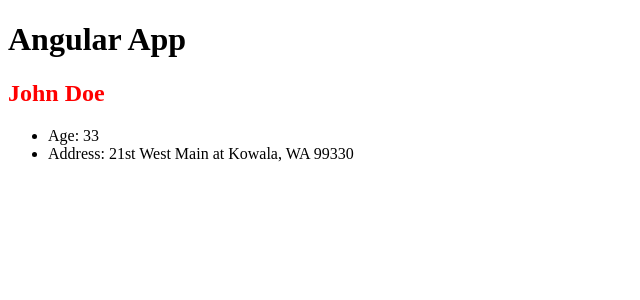
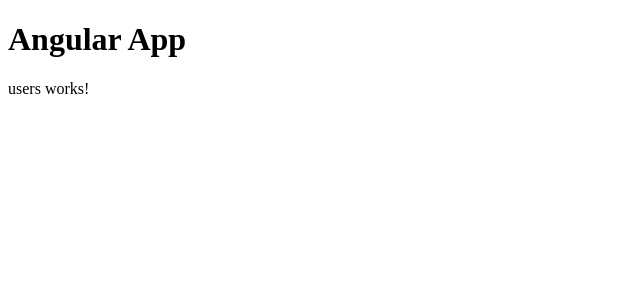
Before and after one commit to unsubstantiated-Script/Angluar-Sandbox, an Angular app: page / in a window 1280 px wide. Shown: the top 300 px of the page, without its empty margins (0-640 px from the left). Built offline with nearby package versions, Linux system fonts and the light colour scheme.

Commit message:
3.16 Components and OnInit

```diff
--- a/src/app/app.component.html
+++ b/src/app/app.component.html
@@ -1,2 +1,2 @@
 <h1>Angular App</h1>
-<app-user></app-user>
+<app-users></app-users>
--- a/src/app/components/user/user.component.html
+++ b/src/app/components/user/user.component.html
@@ -1,9 +1,10 @@
-<h2>{{ firstName }} {{ lastName }}</h2>
+<h2>{{ user.firstName }} {{ user.lastName }}</h2>
 
 <ul>
-  <li>Age: {{ age }}</li>
+  <li>Age: {{ user.age }}</li>
   <li>
-    Address: {{ address.street }} at {{ address.city }}, {{ address.state }}
-    {{ address.zip }}
+    Address: {{ user.address.street }} at {{ user.address.city }},
+    {{ user.address.state }}
+    {{ user.address.zip }}
   </li>
 </ul>
--- a/src/app/components/user/user.component.ts
+++ b/src/app/components/user/user.component.ts
@@ -1,4 +1,6 @@
-import { Component } from '@angular/core';
+import { Component, OnInit } from '@angular/core';
+
+import { User } from '../../models/user.model';
 
 @Component({
   selector: 'app-user',
@@ -11,64 +13,86 @@ import { Component } from '@angular/core';
   //     }
   //  `]
 })
-export class UserComponent {
+export class UserComponent implements OnInit {
   //Properties
-  firstName: string;
-  lastName: string;
-  age: number;
-  address: any;
+  user: User;
 
-  foo: any;
-  hasKids: boolean;
-  numberArray: number[];
-  stringArray: string[];
-  mixedArray: any[];
-  myTuple: [string, number, boolean];
-  unusable: void;
-  u: undefined;
-  n: null;
+  //Methods
+  constructor() {}
 
-  // Methods
-  constructor() {
-    this.firstName = 'John';
-    this.lastName = 'Doe';
-    this.age = 33;
-    this.address = {
-      street: '21st West Main',
-      city: 'Kowala',
-      state: 'WA',
-      zip: '99330',
+  ngOnInit() {
+    this.user = {
+      firstName: 'John',
+      lastName: 'Doe',
+      age: 30,
+      address: {
+        street: '221B Baker St.',
+        city: 'London',
+        state: 'New Hampshire',
+        zip: 990033,
+      },
     };
+  }
+}
 
-    this.foo = true;
-    this.hasKids = true;
-    this.numberArray = [1, 3, 5];
-    this.stringArray = ['hello', 'world'];
-    this.mixedArray = [1, 'grand', true, 'smelly'];
-    this.myTuple = ['helllo', 42, true];
-    this.unusable = undefined;
-    this.u = undefined;
-    this.n = null;
-    //    this.sayHello()
-    // console.log(this.age);
-    // this.hasBirthday();
-    // console.log(this.age);
-    console.log(this.addNumbers(2, 3));
-  }
+// export class UserComponent {
+//   //Properties
+//   firstName: string;
+//   lastName: string;
+//   age: number;
+//   address: any;
 
-  showAge() {
-    return this.age + 2;
-  }
+//   foo: any;
+//   hasKids: boolean;
+//   numberArray: number[];
+//   stringArray: string[];
+//   mixedArray: any[];
+//   myTuple: [string, number, boolean];
+//   unusable: void;
+//   u: undefined;
+//   n: null;
 
-  addNumbers(num1: number, num2: number): number {
-    return num1 + num2;
-  }
+//   // Methods
+//   constructor() {
+//     this.firstName = 'John';
+//     this.lastName = 'Doe';
+//     this.age = 33;
+//     this.address = {
+//       street: '21st West Main',
+//       city: 'Kowala',
+//       state: 'WA',
+//       zip: '99330',
+//     };
 
-  // sayHello() {
-  //   console.log(`Hello ${this.firstName}`);
-  // }
+//     this.foo = true;
+//     this.hasKids = true;
+//     this.numberArray = [1, 3, 5];
+//     this.stringArray = ['hello', 'world'];
+//     this.mixedArray = [1, 'grand', true, 'smelly'];
+//     this.myTuple = ['helllo', 42, true];
+//     this.unusable = undefined;
+//     this.u = undefined;
+//     this.n = null;
+//     //    this.sayHello()
+//     // console.log(this.age);
+//     // this.hasBirthday();
+//     // console.log(this.age);
+//     console.log(this.addNumbers(2, 3));
+//   }
 
-  // hasBirthday() {
-  //   this.age += 1;
-  // }
-}
+//   // showAge() {
+//   //   return this.age + 2;
+//   // }
+
+//   // addNumbers(num1: number, num2: number): number {
+//   //   return num1 + num2;
+//   // }
+
+//   // sayHello() {
+//   //   console.log(`Hello ${this.firstName}`);
+//   // }
+
+//   // hasBirthday() {
+//   //   this.age += 1;
+//   // }
+// }
--- /dev/null
+++ b/src/app/components/users/users.component.html
@@ -0,0 +1 @@
+<p>users works!</p>
--- /dev/null
+++ b/src/app/components/users/users.component.ts
@@ -0,0 +1,14 @@
+import { Component, OnInit } from '@angular/core';
+
+@Component({
+  selector: 'app-users',
+  templateUrl: './users.component.html',
+  styleUrls: ['./users.component.css'],
+})
+export class UsersComponent implements OnInit {
+  constructor() {}
+
+  ngOnInit() {
+    console.log('init....');
+  }
+}
```
Also changed, not shown: src/app/app.module.ts (+6 -12 lines), src/app/models/user.model.ts (added, +11 -0 lines), src/app/components/users/users.component.css (added).
